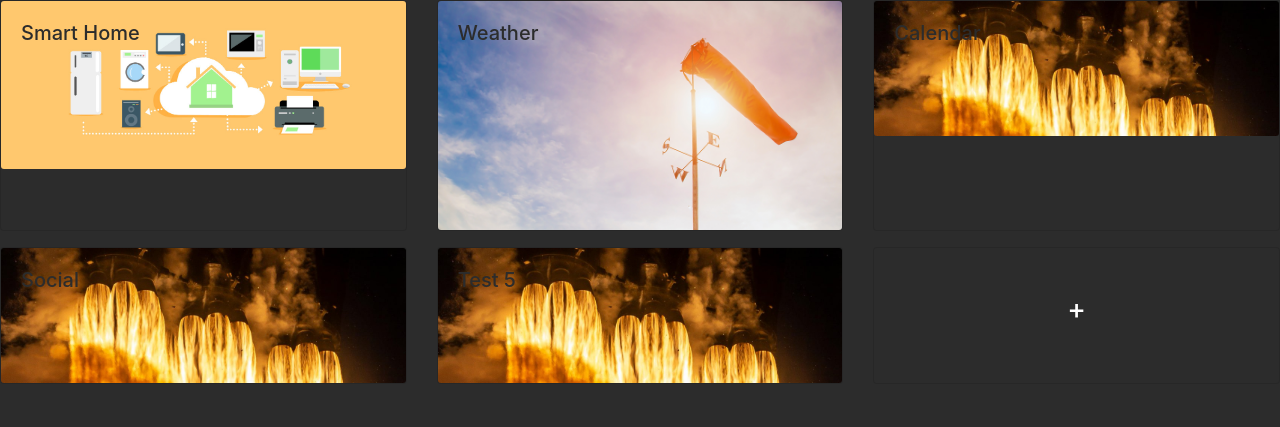
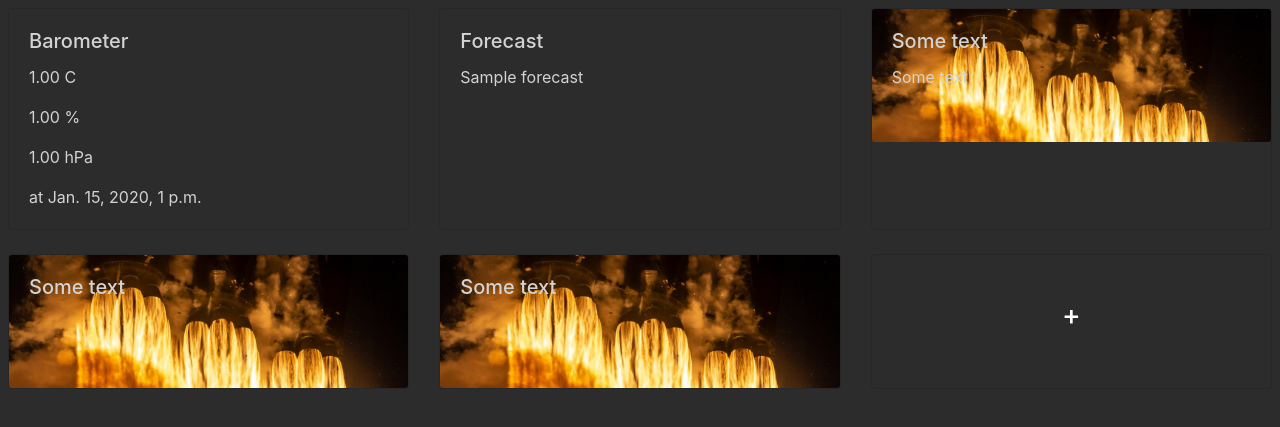
Before and after one commit to Valentin-Golyonko/FlaskTestRPi, a Django app: template templates/core/main_page.html in a window 1280 px wide. Shown: the top 427 px of the page. Run offline with Django 3.2, Linux system fonts and the light colour scheme; tables that the repository leaves empty hold one stand-in row (values such as "Sample post"); the template is opened without the code that fills it: values that come from a table or form of the project are taken from there, most other values are stand-ins (such as "Sample title", 1, 10 or a date in 2020); parts of the project's set-up code (start-up, migrations or seed data) failed here and were passed over; some libraries are stand-ins or nearby versions.

Commit message:
upd: main page

```diff
--- a/app/core/views.py
+++ b/app/core/views.py
@@ -7,6 +7,7 @@ from rest_framework.permissions import IsAuthenticated, AllowAny
 from rest_framework.renderers import TemplateHTMLRenderer
 from rest_framework.response import Response
 
+from app.core.main_page_data.main_page import MainPage
 from app.core.serializers import LoginSerializer
 from app.core.tasks import task_celery_test_run
 from config.settings import LOGOUT_REDIRECT_URL
@@ -33,7 +34,7 @@ class MainPageView(LoginRequiredMixin, GenericAPIView):
 
     @staticmethod
     def get(request, *args, **kwargs):
-        return Response(status=status.HTTP_200_OK)
+        return Response(data=MainPage.get_main_page_data(), status=status.HTTP_200_OK)
 
 
 class LogInView(GenericAPIView):
--- a/static/homebox/css/home_box_style.css
+++ b/static/homebox/css/home_box_style.css
@@ -1,9 +1,27 @@
 .bg_dark {
     background-color: #2C2C2C !important;
 }
-.text_dark {
+
+.text_dark a, div, p, h5 {
     color: #2C2C2C;
 }
-.text_light {
+
+.text_light a, div, p, h5 {
     color: lightgrey;
 }
+
+.text_dark:hover a, div, p, h5 {
+    text-decoration: none;
+}
+
+.text_dark:link a, div, p, h5 {
+    text-decoration: none;
+}
+
+.text_light:hover a, div, p, h5 {
+    text-decoration: none;
+}
+
+.text_light:link a, div, p, h5 {
+    text-decoration: none;
+}
--- a/templates/core/main_page.html
+++ b/templates/core/main_page.html
@@ -10,73 +10,68 @@
     <div class="row">
         <div class="col">
 
-            <div class="card-deck">
+            <div class="card-deck mb-4">
 
-                <a href="{% url 'barometers-list' %}"
-                   class="card mb-3 btn-outline-warning bg_dark" >
-                    <img class="card-img"
-                         src="{% static 'img/home_iot.jpg' %}"
-                         alt="Card image">
-                    <div class="card-img-overlay text_dark">
-                        <h5 class="card-title">Smart Home</h5>
-                        <!--<p class="card-text">
-                            </p>-->
+                <div class="card btn-outline-warning bg_dark text_light">
+                    <a href="{% url 'barometers-list' %}">
+                        <div class="card-body">
+                            <h5 class="card-title">Barometer</h5>
+                            <p class="card-text">{{ barometer_data.temperature_c }} C</p>
+                            <p class="card-text">{{ barometer_data.humidity }} %</p>
+                            <p class="card-text">{{ barometer_data.pressure_hpa }} hPa</p>
+                            <p class="card-text">at {{ barometer_data.time_created }}</p>
                         </div>
                     </a>
+                </div>
 
-                <a href="#"
-                   class="card mb-3 btn-outline-warning bg_dark">
-                    <img class="card-img"
-                         src="{% static 'img/weather_forecast.png' %}"
-                         alt="Card image">
-                    <div class="card-img-overlay text_dark">
-                        <h5 class="card-title">Weather</h5>
-                        <!--<p class="card-text">
-                            </p>-->
+                <div class="card btn-outline-warning bg_dark text_light">
+                    <a href="#">
+                        <div class="card-body">
+                            <h5 class="card-title">Forecast</h5>
+                            <p class="card-text">{{ forecast }}</p>
                         </div>
                     </a>
+                </div>
 
-                <a href="#"
-                   class="card mb-3 btn-outline-warning bg_dark">
+                <div class="card btn-outline-warning bg_dark text_light">
+                    <a href="#">
                         <img class="card-img"
                              src="{% static 'img/spaceX.jpeg' %}"
                              alt="Card image">
-                    <div class="card-img-overlay text_dark">
-                        <h5 class="card-title">Calendar</h5>
-                        <!--<p class="card-text">
-                            </p>-->
+                        <div class="card-img-overlay">
+                            <h5 class="card-title">Some text</h5>
+                            <p class="card-text">Some text</p>
                         </div>
                     </a>
+                </div>
 
             </div>
             <div class="card-deck">
 
                 <a href="#"
-                   class="card mb-3 btn-outline-warning bg_dark">
+                   class="card btn-outline-warning bg_dark">
                     <img class="card-img"
                          src="{% static 'img/spaceX.jpeg' %}"
                          alt="Card image">
                     <div class="card-img-overlay text_dark">
-                        <h5 class="card-title">Social</h5>
-                        <!--<p class="card-text">
-                            </p>-->
+                        <h5 class="card-title">Some text</h5>
+                        <!--<p class="card-text"></p>-->
                     </div>
                 </a>
 
                 <a href="#"
-                   class="card mb-3 btn-outline-warning bg_dark">
+                   class="card btn-outline-warning bg_dark">
                     <img class="card-img"
                          src="{% static 'img/spaceX.jpeg' %}"
                          alt="Card image">
                     <div class="card-img-overlay text_dark">
-                        <h5 class="card-title">Test 5</h5>
-                        <!--<p class="card-text">
-                            </p>-->
+                        <h5 class="card-title">Some text</h5>
+                        <!--<p class="card-text"></p>-->
                     </div>
                 </a>
 
                 <a href="#"
-                   class="card mb-3 btn-outline-warning justify-content-center bg_dark">
+                   class="card btn-outline-warning justify-content-center bg_dark">
                     <h3 class="card-title text-white align-self-center">+</h3>
                 </a>
 
--- a/templates/main_template.html
+++ b/templates/main_template.html
@@ -24,7 +24,9 @@
 
 <body class="bg_dark">
 
-{% block content %}{% endblock content %}
+<div class="m-2">
+    {% block content %}{% endblock content %}
+</div>
 
 </body>
 </html>
```
Also changed, not shown: app/core/main_page_data/main_page.py (added, +24 -0 lines), app/barometer/migrations/0006_auto_20201219_1943.py (added), app/barometer/migrations/0007_auto_20201219_1944.py (added), app/barometer/migrations/0008_auto_20201219_1945.py (added), app/barometer/migrations/0009_auto_20201219_1946.py (added). Lines whose indentation alone changed are shown as unchanged.
